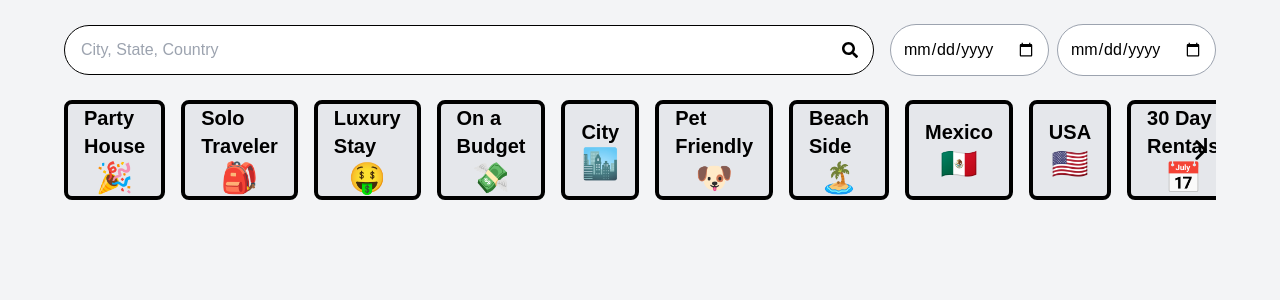
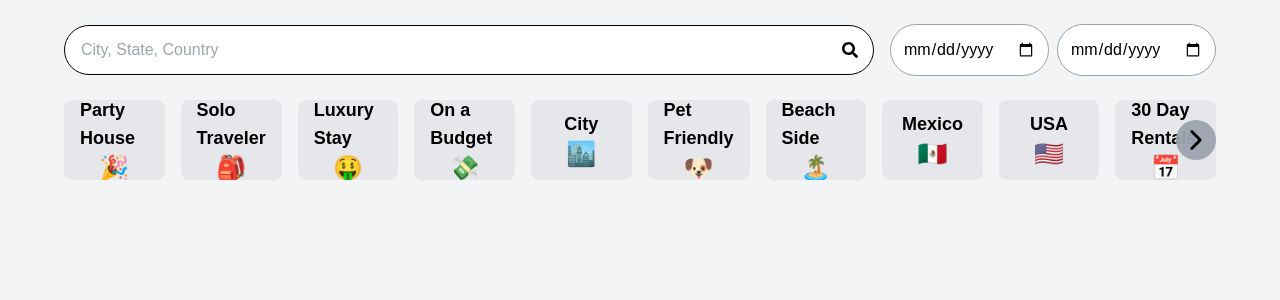
Before and after one commit to amm6758/booking-app, a Next.js app: page / in a window 1280 px wide. Shown: the top 300 px of the page. Built offline with nearby package versions, Linux system fonts and the light colour scheme.

Commit message:
Removed box outlines, added grey circles for arrows, removed scrollbar, ensured equal box sizes

```diff
--- a/app/page.tsx
+++ b/app/page.tsx
@@ -70,7 +70,7 @@ export default function Home() {
         {!atStart && (
           <button
             onClick={() => scrollCategories("left")}
-            className="absolute left-0 z-10 text-black text-3xl"
+            className="absolute left-0 z-10 text-black text-3xl w-10 h-10 flex items-center justify-center bg-gray-400 bg-opacity-95 rounded-full"
           >
             <IoIosArrowBack />
           </button>
@@ -84,10 +84,10 @@ export default function Home() {
           {categories.map((category, index) => (
             <div
               key={index}
-              className="w-[200px] h-[100px] flex flex-col items-center justify-center p-4 border-4 border-black bg-gray-200 rounded-lg transition-transform duration-200 hover:scale-105"
+              className="w-[220px] h-[80px] flex flex-col items-center justify-center p-4 bg-gray-200 rounded-lg transition-transform duration-200 hover:scale-105"
             >
-              <span className="text-black text-xl font-semibold">{category.label}</span>
-              <span className="text-3xl">{category.emoji}</span>
+              <span className="text-black text-lg font-semibold">{category.label}</span>
+              <span className="text-2xl">{category.emoji}</span>
             </div>
           ))}
         </div>
@@ -96,7 +96,7 @@ export default function Home() {
         {!atEnd && (
           <button
             onClick={() => scrollCategories("right")}
-            className="absolute right-0 z-10 text-black text-3xl"
+            className="absolute right-0 z-10 text-black text-3xl w-10 h-10 flex items-center justify-center bg-gray-400 bg-opacity-95 rounded-full"
           >
             <IoIosArrowForward />
           </button>
```
